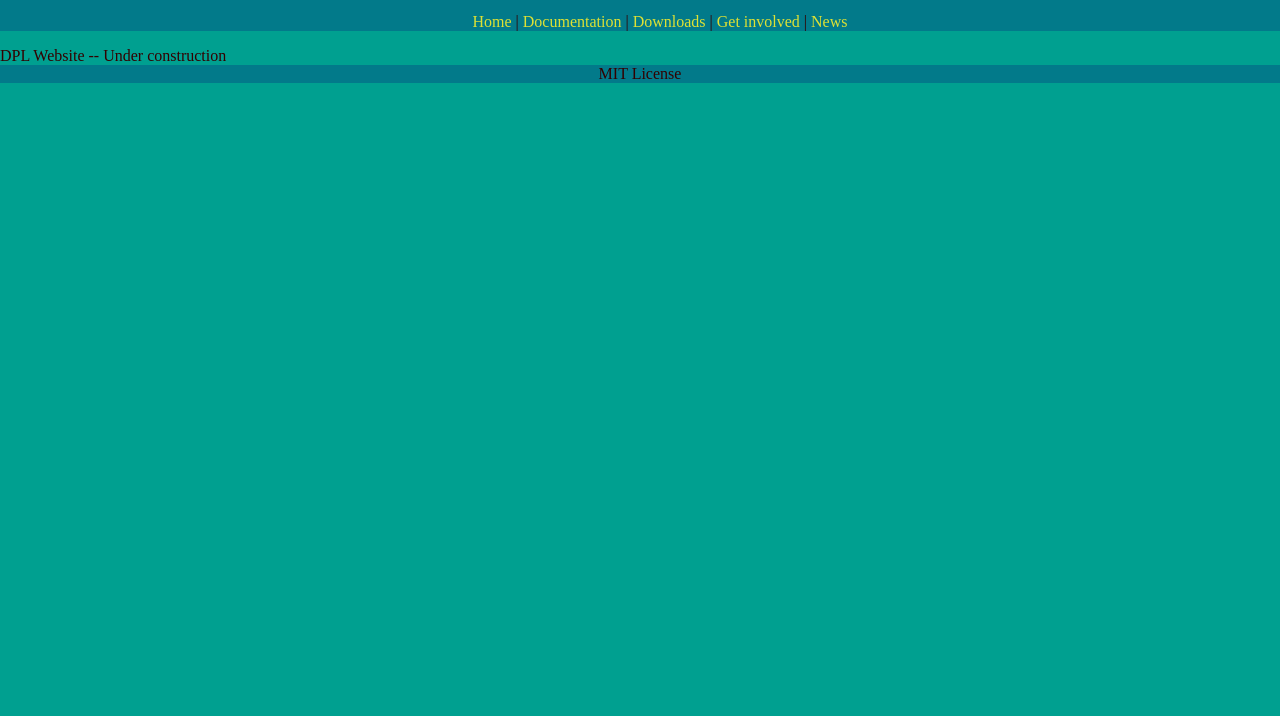
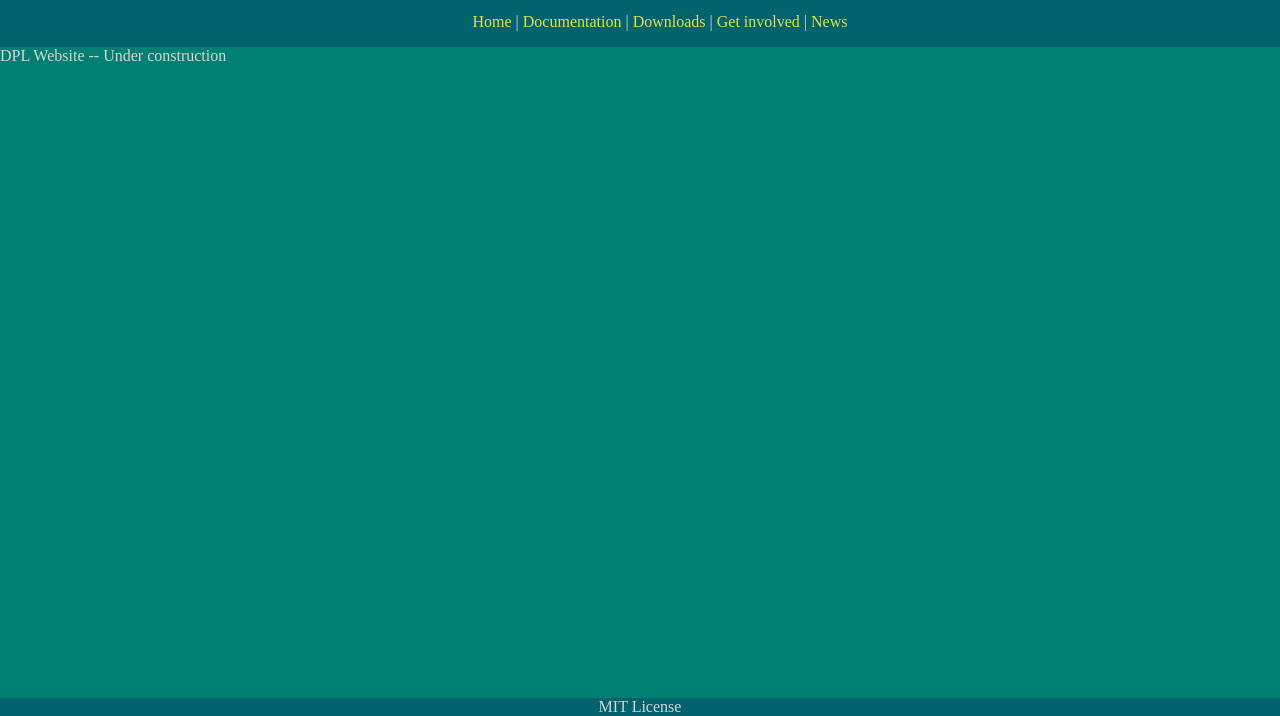
Before and after one commit to Zstorm999/dpl-website, a plain HTML site: page docs/index.html in a window 1280 px wide. Shown: the part 84-800 px from the top of the page. Drawn offline with Linux system fonts and the light colour scheme.

Commit message:
Coulours are much better, aren't they ?

```diff
--- a/docs/index.html
+++ b/docs/index.html
@@ -6,6 +6,7 @@
 
         <link rel="stylesheet" href="style/colors.css" />
         <link rel="stylesheet" href="style/header.css" />
+        <link rel="stylesheet" href="style/main.css" />
         <link rel="stylesheet" href="style/footer.css" />
 
     </head>
@@ -38,8 +39,9 @@
             </div>
         </header>
 
-
-        DPL Website -- Under construction
+        <main>
+            DPL Website -- Under construction
+        </main>
 
         <footer>
 
--- a/docs/style/colors.css
+++ b/docs/style/colors.css
@@ -1,17 +1,9 @@
 :root{
-	--pear: #dee134ff; /* links */
-	--blue-sapphire: #056388ff; /* Titles */
-	--metallic-seaweed: #027a8aff; /* background emphasis */
-	--persian-green: #00a090ff; /* background */
-	--mountain-meadow: #02bb93ff; /* unused */
-	--dark-purple: #300121ff;
-	--dark-sienna: #330000ff; /* text */
-
-	--link_color: var(--pear);
-	--title_color: var(--blue-sapphire);
-	--background_emphasis_color: var(--metallic-seaweed);
-	--background_color: var(--persian-green);
-	--text_color: var(--dark-sienna);
+	--link_color: #e1e344;
+	--title_color: #6fd2fa;
+	--background_emphasis_color: #02626e;
+	--background_color: #008073;
+	--text_color: #d8d5cf;
 }
 
 body{
@@ -21,11 +13,11 @@ body{
 }
 
 header, footer{
-	background-color: var(--background_emphasis_color)
+	background-color: var(--background_emphasis_color);
 }
 
 a {
-	color: var(--link_color)
+	color: var(--link_color);
 }
 
 h1, h2, h3, h4, h5 {
--- a/docs/style/footer.css
+++ b/docs/style/footer.css
@@ -5,6 +5,10 @@ body{
 }
 
 footer{
+
+    flex-shrink: 0;
+
+    width: 100%;
     position: relative;
     bottom: 0px;
 
--- /dev/null
+++ b/docs/style/main.css
@@ -0,0 +1,12 @@
+body{
+    display: flex;
+    flex-direction: column;
+
+    height: 100%;
+    min-height: 100vh;
+}
+
+
+main {
+    flex: 1 0 auto;
+}
```
